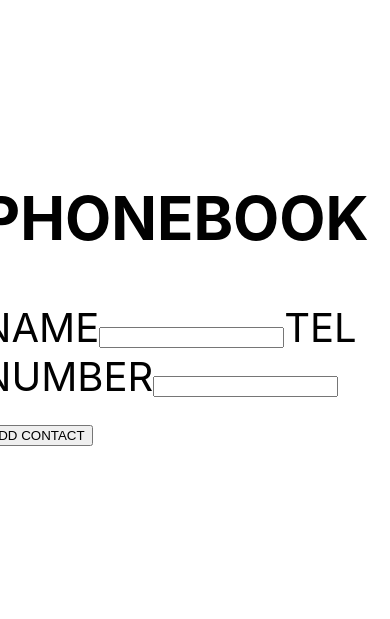
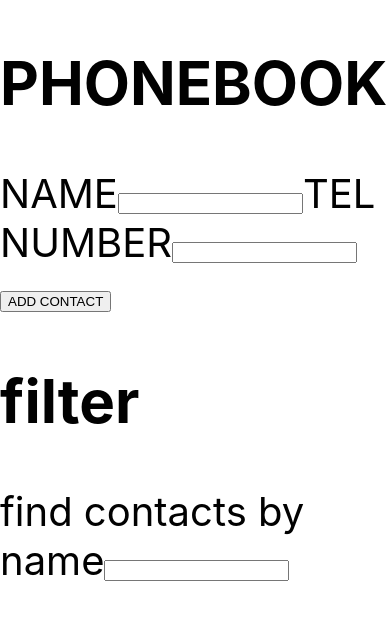
Before and after one commit to Ionytch/goit-react-hw-02-phonebook, a React (Create React App) app: page / in a window 390 px wide. Shown: the part 131-750 px from the top of the page. Built offline with nearby package versions, Linux system fonts and the light colour scheme.

Commit message:
components added phonebook finished

```diff
--- a/src/components/App.jsx
+++ b/src/components/App.jsx
@@ -1,56 +1,44 @@
-import { Phonebook } from "./phonebook/Phonebook";
+import  Phonebook  from "./phonebook/Phonebook";
 import { Component } from "react";
 import { nanoid } from 'nanoid'
 import Contacts from "./contacts/Contacts";
+import { Filter } from "./filter/Filter";
 
 class App extends Component {
   state = {
     contacts: [],
-    name: '',
-    number: ''
+    filter:''
   }
 
-  handleChange = e => {
-    const { name, value } = e.target;
-    this.setState({ [name]: value });
-  }
+  addContact = ({ name, number }) => {
+    const { contacts } = this.state;
+    const newContact = { id: nanoid(), name, number };
 
-  addContact = evt => {
-    evt.preventDefault();
-    const { name, number } = this.state;
-    console.log(`Login: ${name}, Email: ${number}`);
-    const newContact = { id: nanoid(), name, number };
-    console.log(newContact);
-    this.setState(({ contacts }) => ({
+    contacts.some(contact => contact.name === name)
+      ? alert(
+          `user ${name} is already in the contact list`
+              )
+      : this.setState(({ contacts }) => ({
           contacts: [newContact, ...contacts],
         }));
-    // this.props.onSubmit({ ...this.state });
-    this.reset();
-
-  }
-
-  reset = () => {
-    this.setState({ name: '', number: '' });
   };
 
-  // addContact = ({ name, number }) => {
-  //   // evt.preventDefault();
-  //   const { contacts } = this.state;
-  //   const newContact = { id: nanoid(), name, number };
-  //   console.log(newContact);
 
-  //   contacts.some(contact => contact.name === name)
-  //     ? alert(
-  //         `${name}`,
-  //         'This user is already in the contact list.',
-  //         'OK'
-  //       ) :
-  //     this.setState(({ contacts }) => ({
-  //         contacts: [newContact, ...contacts],
-  //       }));
-  // };
 
-  deleteContact =contactId => {
+
+  changeFilter = e => {
+    this.setState({ filter: e.currentTarget.value });
+  };
+
+  filtredContacts = () => {
+    const { filter, contacts } = this.state;
+    const normalizedFilter = filter.toLowerCase();
+    return contacts.filter(({ name }) =>
+      name.toLowerCase().includes(normalizedFilter)
+    );
+  };
+
+    deleteContact =contactId => {
     this.setState(prevState => ({
       contacts:prevState.contacts.filter(contact=>contact.id!==contactId),
     })
@@ -58,21 +46,33 @@ class App extends Component {
   }
 
   render() {
-    console.log(this.state);
+    const { filter } = this.state;
+    console.log(filter);
+  const filtredContacts = this.filtredContacts();
     return (
       <div
         style={{
           height: '100vh',
           display: 'flex',
+          flexDirection:'column',
           justifyContent: 'center',
           alignItems: 'center',
           fontSize: 40,
           color: '#010101'
         }}
       >
-        <Phonebook onSubmit={this.addContact} onChange={this.handleChange}  />
-        <Contacts names={this.state.contacts} onDeleteContacts={this.deleteContact}/>
-      </div>
+        <Phonebook onSubmit={this.addContact} onChange={this.handleChange} />
+        <Filter filter={filter} onFilter={this.changeFilter} />
+        {this.state.contacts.length > 0 ? (
+          <Contacts
+            names={filtredContacts}
+            onDeleteContact={this.deleteContact}
+          />
+        ) : (
+          <span text="Contact list is empty."></span>
+        )}
+
+        </div>
     );
   }
 }
--- /dev/null
+++ b/src/components/filter/Filter.js
@@ -0,0 +1,19 @@
+export const Filter = ({filter, onFilter}) => {
+    return (<div>
+        <h2>filter</h2>
+        <form>
+            <label for="filter">
+                find contacts by name
+            </label>
+            <input
+            type="text"
+            name="filter"
+            value={filter}
+            onChange={onFilter}
+
+            ></input>
+                </form>
+        </div>
+
+    )
+}
--- a/src/components/phonebook/Phonebook.js
+++ b/src/components/phonebook/Phonebook.js
@@ -1,12 +1,35 @@
-// import { Component } from "react";
+ import { Component } from "react";
 
-// export class Phonebook extends Component
+class Phonebook extends Component {
+
+    state = {
+        name: '',
+        number: '',
+    };
+
+    handleChange = e => {
+        const { name, value } = e.currentTarget;
+        this.setState({ [name]: value });
+    };
+
+    handleSubmit = e => {
+        e.preventDefault();
+        const { onSubmit } = this.props;
+        onSubmit(this.state);
+        this.reset();
+    };
+
+    reset = () => {
+        this.setState({ name: '', number: '' });
+    };
 
 
-export const Phonebook = ({onSubmit, onChange, name}) => {
+
+    render() {
+
         return (<div>
             <h2>PHONEBOOK</h2>
-        <form onSubmit={onSubmit}>
+            <form onSubmit={this.handleSubmit}>
                 <label for="name">
                     NAME
                 </label>
@@ -15,7 +38,8 @@ export const Phonebook = ({onSubmit, onChange, name}) => {
                     name="name"
                     pattern="^[a-zA-Zа-яА-Я]+(([' -][a-zA-Zа-яА-Я ])?[a-zA-Zа-яА-Я]*)*$"
                     title="Name may contain only letters, apostrophe, dash and spaces. For example Adrian, Jacob Mercer, Charles de Batz de Castelmore d'Artagnan"
-                onChange={onChange}
+                    value={this.state.name}
+                    onChange={this.handleChange}
                     required
                 ></input>
                 <label for="number">
@@ -26,13 +50,17 @@ export const Phonebook = ({onSubmit, onChange, name}) => {
                     name="number"
                     pattern="\+?\d{1,4}?[-.\s]?\(?\d{1,3}?\)?[-.\s]?\d{1,4}[-.\s]?\d{1,4}[-.\s]?\d{1,9}"
                     title="Phone number must be digits and can contain spaces, dashes, parentheses and can start with +"
-            onChange={onChange}
+                    value={this.state.number}
+                    onChange={this.handleChange}
                     required
                 ></input>
-            <input type="submit" value="ADD CONTACT"></input>
+                <button type="submit">ADD CONTACT</button>
 
             </form>
         </div>
 
         )
     }
+}
+
+export default Phonebook
```
Lines whose indentation alone changed are shown as unchanged.
